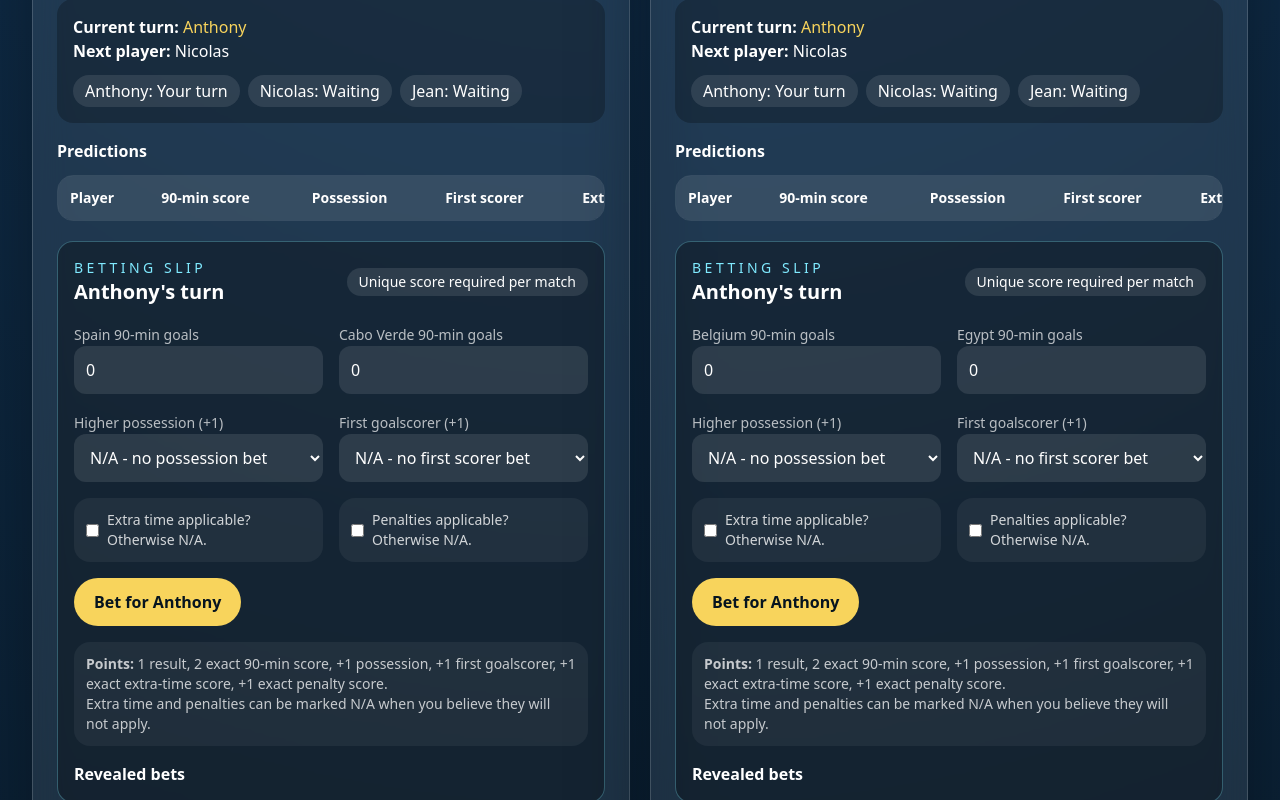
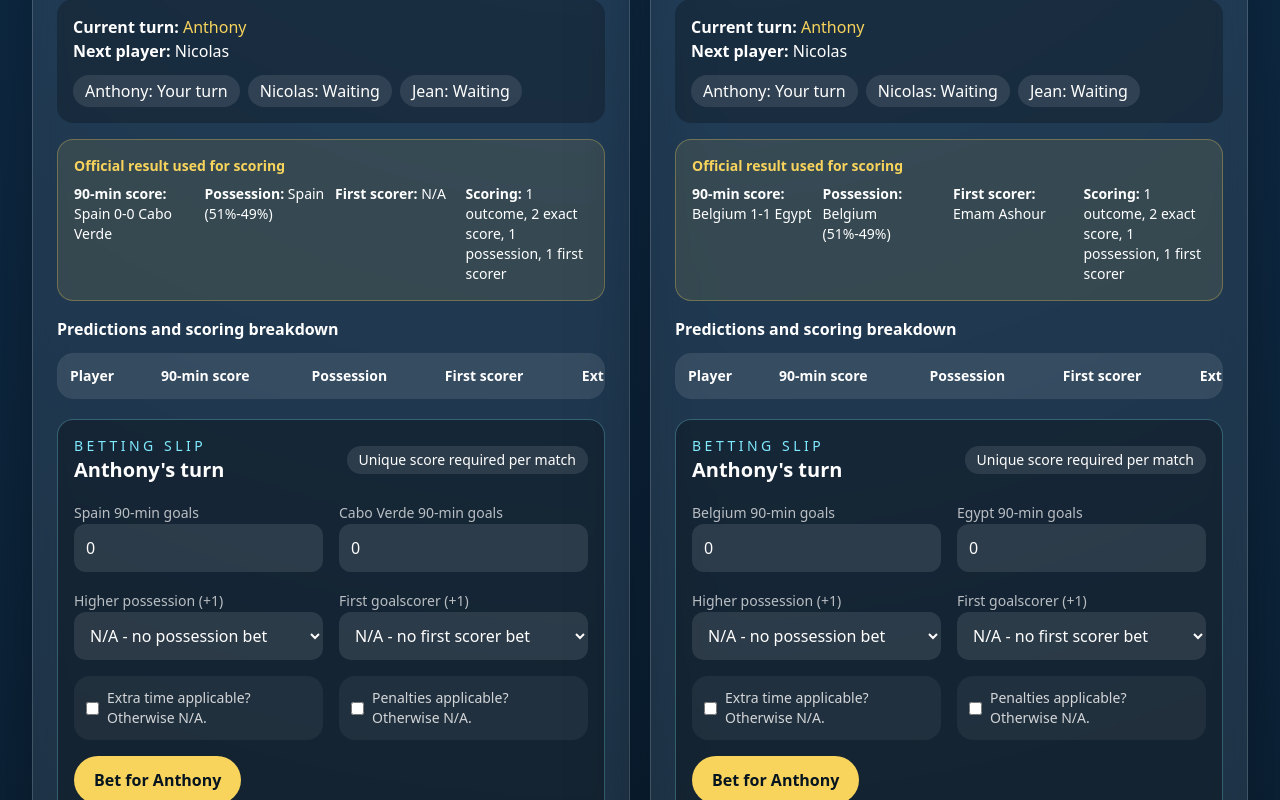
Before and after one commit to johndxb84-stack/WC2026, a Next.js app: page / in a window 1280 px wide. Shown: the part 620-1420 px from the top of the page. Built offline with nearby package versions, Linux system fonts and the light colour scheme.

Commit message:
Show result and scoring breakdowns

```diff
--- a/components/Dashboard.tsx
+++ b/components/Dashboard.tsx
@@ -10,6 +10,8 @@ const storedPredictionsKey = 'wc2026.predictions.v1';
 type StoredPrediction = ExtendedPrediction & { fixtureId: string };
 type PredictionBackup = { predictions: StoredPrediction[]; resetAt: string | null };
 type LeaderboardRow = { userName: string; totalPoints: number; matchesSettled: number; exactScores: number; correctOutcomes: number; extraPoints: number };
+type ResultRow = { fixtureId: string; homeScore90: number; awayScore90: number; homePossession?: number; awayPossession?: number; firstGoalscorerId?: string | null };
+type ScoreRow = { fixtureId: string; userName: string; outcomePoints: number; exactScorePoints: number; possessionPoints: number; firstGoalscorerPoints: number; extraTimePoints: number; penaltyPoints: number; totalPoints: number };
 
 function withDefaultOptions(prediction: PredictionRecord & { fixtureId: string } & Partial<StoredPrediction>): StoredPrediction {
   return {
@@ -58,12 +60,25 @@ function formatScore(home?: number, away?: number) {
   return typeof home === 'number' && typeof away === 'number' ? `${home}-${away}` : 'N/A';
 }
 
+function possessionWinner(result: ResultRow | undefined, homeTeam: string, awayTeam: string) {
+  if (!result || result.homePossession == null || result.awayPossession == null) return 'N/A';
+  if (result.homePossession === result.awayPossession) return 'Equal';
+  return result.homePossession > result.awayPossession ? homeTeam : awayTeam;
+}
+
+function scoringReason(score?: ScoreRow) {
+  if (!score) return 'Points pending until result is settled.';
+  return `Outcome ${score.outcomePoints}/1, exact score ${score.exactScorePoints}/2, possession ${score.possessionPoints}/1, first scorer ${score.firstGoalscorerPoints}/1 = ${score.totalPoints} pts`;
+}
+
 export function Dashboard() {
   const model = dashboardModel();
   const [predictions, setPredictions] = useState<StoredPrediction[]>(model.predictions.map(withDefaultOptions));
   const [syncStatus, setSyncStatus] = useState('Loading shared predictions…');
   const [resetAt, setResetAt] = useState<string | null>(null);
   const [leaderboard, setLeaderboard] = useState<LeaderboardRow[]>([]);
+  const [results, setResults] = useState<ResultRow[]>([]);
+  const [scores, setScores] = useState<ScoreRow[]>([]);
 
   useEffect(() => {
     let active = true;
@@ -72,8 +87,10 @@ export function Dashboard() {
       try {
         const response = await fetch('/api/results', { cache: 'no-store' });
         if (!response.ok) return;
-        const payload = await response.json() as { leaderboard?: LeaderboardRow[] };
+        const payload = await response.json() as { leaderboard?: LeaderboardRow[]; results?: ResultRow[]; scores?: ScoreRow[] };
         setLeaderboard(payload.leaderboard ?? []);
+        setResults(payload.results ?? []);
+        setScores(payload.scores ?? []);
       } catch {
         // Keep existing points if result sync is unavailable.
       }
@@ -257,6 +274,8 @@ export function Dashboard() {
             const nextPlayer = currentIndex >= 0 ? model.order[currentIndex + 1] : undefined;
             const reveal = shouldReveal(model.order, fixturePredictions, { id: fixture.id, kickoff: fixture.kickoff });
             const predictionRecords = fixturePredictions;
+            const result = results.find((candidate) => candidate.fixtureId === fixture.id);
+            const fixtureScores = scores.filter((score) => score.fixtureId === fixture.id);
 
             return (
               <article className="glass rounded-3xl p-6" key={fixture.id}>
@@ -279,11 +298,22 @@ export function Dashboard() {
                     })}
                   </div>
                 </div>
+                {result ? (
+                  <div className="mt-4 rounded-2xl border border-gold/30 bg-gold/10 p-4 text-sm">
+                    <h3 className="font-bold text-gold">Official result used for scoring</h3>
+                    <div className="mt-2 grid gap-2 md:grid-cols-4">
+                      <p><b>90-min score:</b> {fixture.homeTeam} {result.homeScore90}-{result.awayScore90} {fixture.awayTeam}</p>
+                      <p><b>Possession:</b> {possessionWinner(result, fixture.homeTeam, fixture.awayTeam)} {result.homePossession != null && result.awayPossession != null ? `(${result.homePossession}%-${result.awayPossession}%)` : ''}</p>
+                      <p><b>First scorer:</b> {formatOptional(result.firstGoalscorerId)}</p>
+                      <p><b>Scoring:</b> 1 outcome, 2 exact score, 1 possession, 1 first scorer</p>
+                    </div>
+                  </div>
+                ) : null}
                 <div className="mt-4">
-                  <h3 className="font-bold">Predictions</h3>
+                  <h3 className="font-bold">Predictions and scoring breakdown</h3>
                   {reveal ? (
                     <div className="mt-3 overflow-x-auto rounded-2xl border border-white/10">
-                      <table className="w-full min-w-[760px] text-left text-sm">
+                      <table className="w-full min-w-[980px] text-left text-sm">
                         <thead className="bg-white/10 text-white">
                           <tr>
                             <th className="p-3">Player</th>
@@ -292,10 +322,14 @@ export function Dashboard() {
                             <th className="p-3">First scorer</th>
                             <th className="p-3">Extra time</th>
                             <th className="p-3">Penalties</th>
+                            <th className="p-3">Points</th>
+                            <th className="p-3">Reasoning</th>
                           </tr>
                         </thead>
                         <tbody>
-                          {predictionRecords.map((prediction) => (
+                          {predictionRecords.map((prediction) => {
+                            const score = fixtureScores.find((candidate) => candidate.userName === prediction.userName);
+                            return (
                               <tr className="border-t border-white/10 text-white/80" key={prediction.userName}>
                                 <td className="p-3 font-bold text-white">{prediction.userName}</td>
                                 <td className="p-3">{prediction.homeScore}-{prediction.awayScore}</td>
@@ -303,8 +337,11 @@ export function Dashboard() {
                                 <td className="p-3">{formatOptional(prediction.firstGoalscorer)}</td>
                                 <td className="p-3">{prediction.extraTimeApplicable ? formatScore(prediction.homeScoreExtraTime, prediction.awayScoreExtraTime) : 'N/A'}</td>
                                 <td className="p-3">{prediction.penaltiesApplicable ? formatScore(prediction.homePenaltyScore, prediction.awayPenaltyScore) : 'N/A'}</td>
+                                <td className="p-3 font-black text-gold">{score ? `${score.totalPoints} pts` : 'Pending'}</td>
+                                <td className="p-3 text-white/70">{scoringReason(score)}</td>
                               </tr>
-                          ))}
+                            );
+                          })}
                         </tbody>
                       </table>
                     </div>
```
Lines whose indentation alone changed are shown as unchanged.
